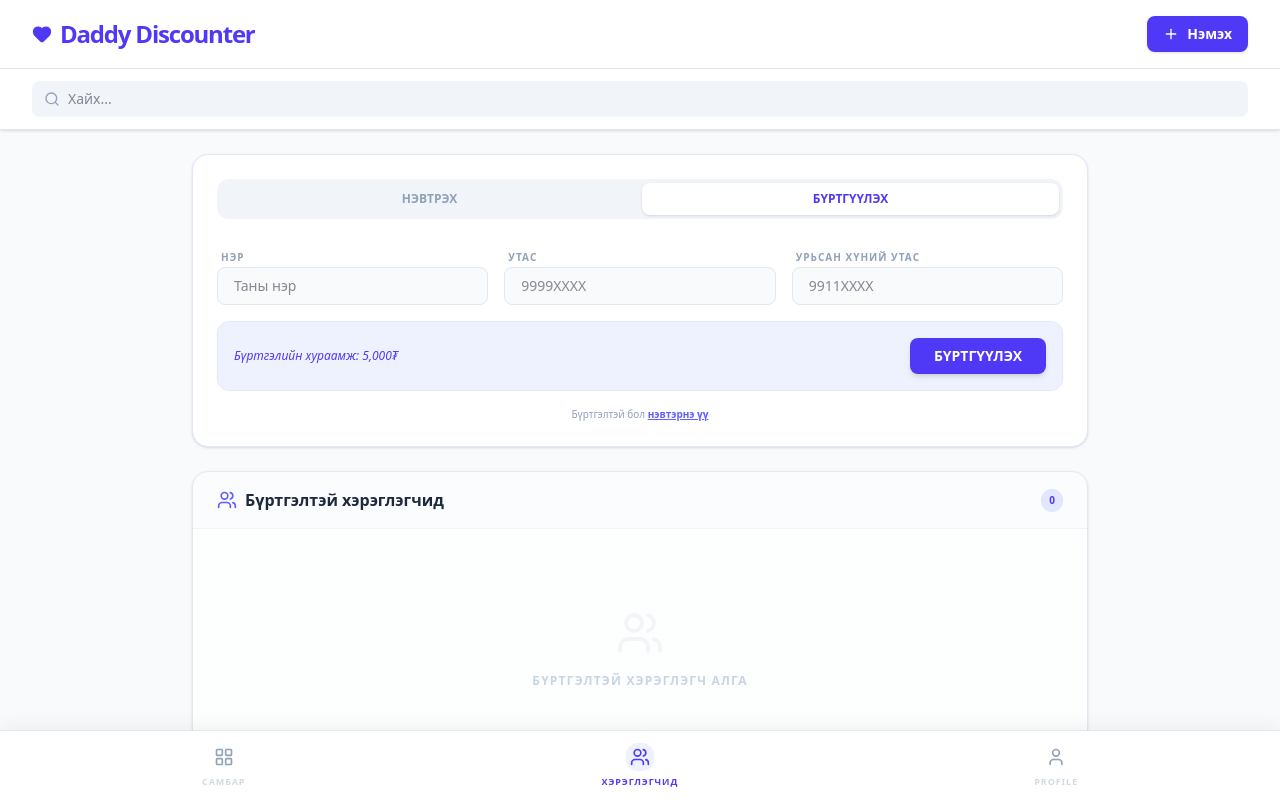
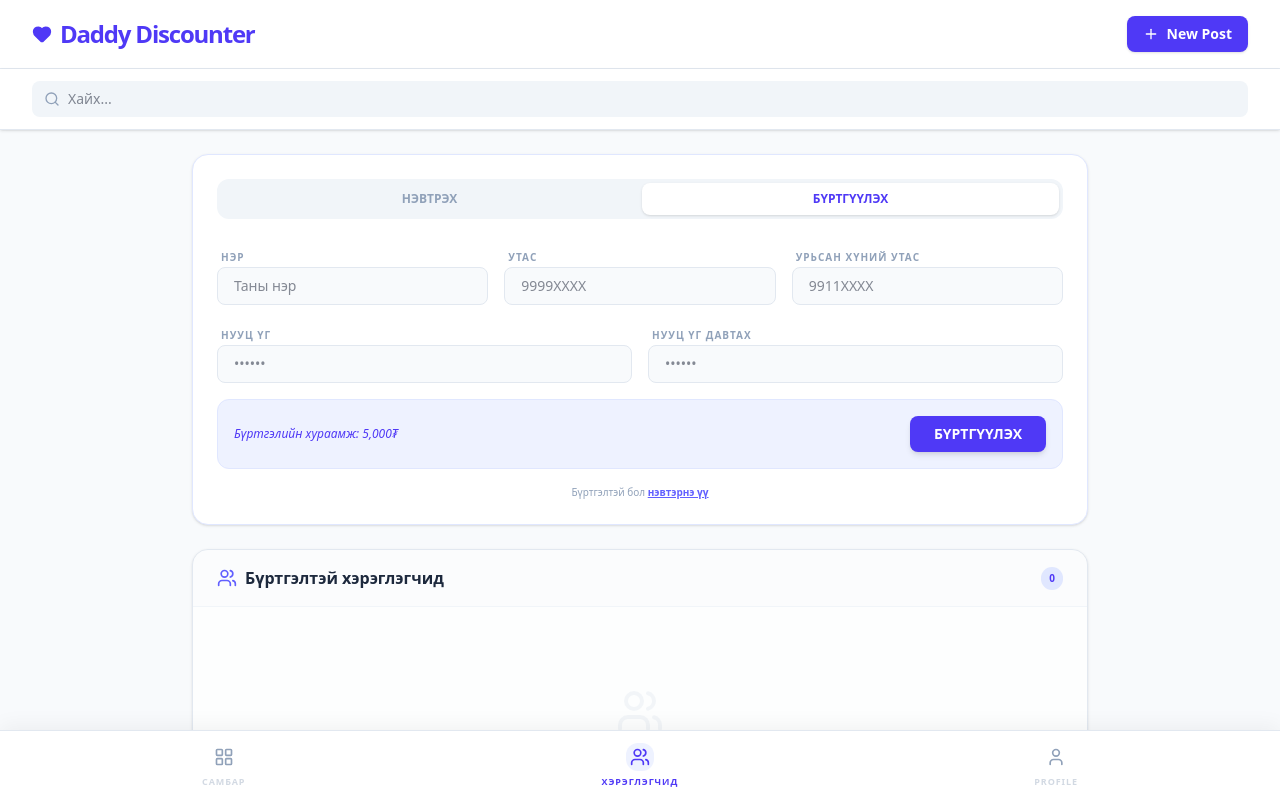
Before and after one commit to waterparkmongolia/daddydiscount, a React (Vite) app: page / in a window 1280 px wide. Both pictures are taken after a click on the button "ХЭРЭГЛЭГЧИД". Shown: the top 800 px of the page. Built offline with nearby package versions, Linux system fonts and the light colour scheme.

Commit message:
Add password fields to register/login, rename New Post button

```diff
--- a/src/App.tsx
+++ b/src/App.tsx
@@ -25,6 +25,9 @@ export default function App() {
   const [regInvitedBy, setRegInvitedBy] = useState('');
   const [authMode, setAuthMode] = useState<'login' | 'register'>('register');
   const [loginPhone, setLoginPhone] = useState('');
+  const [loginPassword, setLoginPassword] = useState('');
+  const [regPassword, setRegPassword] = useState('');
+  const [regConfirmPassword, setRegConfirmPassword] = useState('');
 
   const [superSupportId, setSuperSupportId] = useState<string | null>(null);
   const [inviteId, setInviteId] = useState<string | null>(null);
@@ -375,10 +378,25 @@ export default function App() {
   const handleRegister = (e: FormEvent) => {
     e.preventDefault();
     if (!regPhone || !regName) return;
+    if (regPassword.length < 6) {
+      alert('Нууц үг хамгийн багадаа 6 тэмдэгт байх ёстой.');
+      return;
+    }
+    if (regPassword !== regConfirmPassword) {
+      alert('Нууц үг таарахгүй байна. Дахин оруулна уу.');
+      return;
+    }
+    const alreadyExists = registeredUsers.some(u => u.phone.replace(/\D/g, '') === regPhone.replace(/\D/g, ''));
+    if (alreadyExists) {
+      alert('Энэ дугаар бүртгэлтэй байна. Нэвтэрнэ үү.');
+      setAuthMode('login');
+      return;
+    }
 
     const data = {
       name: regName,
       phone: regPhone,
+      password: regPassword,
       invitedBy: regInvitedBy,
       inviteId: inviteId
     };
@@ -400,6 +418,7 @@ export default function App() {
       id: crypto.randomUUID(),
       name: data.name,
       phone: cleanPhone,
+      password: data.password || '',
       invitedByPhone: cleanInvitedBy || null,
       createdAt: Date.now(),
     };
@@ -415,6 +434,8 @@ export default function App() {
     setRegName('');
     setRegPhone('');
     setRegInvitedBy('');
+    setRegPassword('');
+    setRegConfirmPassword('');
     setInviteId(null);
     alert("Амжилттай бүртгүүллээ!");
   };
@@ -428,14 +449,19 @@ export default function App() {
     e.preventDefault();
     const clean = loginPhone.replace(/\D/g, '');
     const found = registeredUsers.find(u => u.phone === clean);
-    if (found) {
-      setCurrentUser(found);
-      setLoginPhone('');
-      setActiveTab('profile');
-    } else {
+    if (!found) {
       alert('Энэ дугаараар бүртгэл олдсонгүй. Эхлээд бүртгүүлнэ үү.');
       setAuthMode('register');
+      return;
     }
+    if (found.password && found.password !== loginPassword) {
+      alert('Нууц үг буруу байна.');
+      return;
+    }
+    setCurrentUser(found);
+    setLoginPhone('');
+    setLoginPassword('');
+    setActiveTab('profile');
   };
 
   const formatSupport = (amount: number) => {
@@ -470,7 +496,7 @@ export default function App() {
           className="flex items-center justify-center gap-2 bg-indigo-600 hover:bg-indigo-700 text-white px-4 py-2 rounded-lg font-bold transition-all active:scale-95 shadow-sm text-sm"
         >
           <Plus className="w-4 h-4" />
-          Нэмэх
+          New Post
         </button>
       </header>
 
@@ -664,6 +690,17 @@ export default function App() {
                           placeholder="9999XXXX"
                         />
                       </div>
+                      <div className="space-y-1">
+                        <label className="text-[10px] font-bold text-slate-400 uppercase tracking-widest ml-1">Нууц үг</label>
+                        <input
+                          required
+                          type="password"
+                          value={loginPassword}
+                          onChange={(e) => setLoginPassword(e.target.value)}
+                          className="w-full px-4 py-3 bg-slate-50 border border-slate-200 rounded-lg text-sm focus:ring-2 focus:ring-indigo-500 outline-none"
+                          placeholder="••••••"
+                        />
+                      </div>
                       <button type="submit" className="w-full py-3 bg-indigo-600 text-white rounded-xl font-bold text-sm shadow-md active:scale-95 transition-all">
                         НЭВТРЭХ
                       </button>
@@ -712,6 +749,30 @@ export default function App() {
                             onChange={(e) => setRegInvitedBy(e.target.value)}
                             className="w-full px-4 py-2 bg-slate-50 border border-slate-200 rounded-lg text-sm focus:ring-2 focus:ring-indigo-500 outline-none"
                             placeholder="9911XXXX"
+                          />
+                        </div>
+                      </div>
+                      <div className="grid grid-cols-1 md:grid-cols-2 gap-4">
+                        <div className="space-y-1">
+                          <label className="text-[10px] font-bold text-slate-400 uppercase tracking-widest ml-1">Нууц үг</label>
+                          <input
+                            required
+                            type="password"
+                            value={regPassword}
+                            onChange={(e) => setRegPassword(e.target.value)}
+                            className="w-full px-4 py-2 bg-slate-50 border border-slate-200 rounded-lg text-sm focus:ring-2 focus:ring-indigo-500 outline-none"
+                            placeholder="••••••"
+                          />
+                        </div>
+                        <div className="space-y-1">
+                          <label className="text-[10px] font-bold text-slate-400 uppercase tracking-widest ml-1">Нууц үг давтах</label>
+                          <input
+                            required
+                            type="password"
+                            value={regConfirmPassword}
+                            onChange={(e) => setRegConfirmPassword(e.target.value)}
+                            className={`w-full px-4 py-2 bg-slate-50 border rounded-lg text-sm focus:ring-2 focus:ring-indigo-500 outline-none ${regConfirmPassword && regPassword !== regConfirmPassword ? 'border-red-300 bg-red-50' : 'border-slate-200'}`}
+                            placeholder="••••••"
                           />
                         </div>
                       </div>
@@ -900,7 +961,7 @@ export default function App() {
               className="relative w-full max-w-md bg-white rounded-2xl p-8 shadow-2xl border border-slate-200"
             >
               <div className="flex justify-between items-center mb-6">
-                <h2 className="text-xl font-bold text-slate-800">Шинэ хэрэглэгч нэмэх</h2>
+                <h2 className="text-xl font-bold text-slate-800">Шинэ Хэрэглэгч Нэмэх — New Post</h2>
                 <button onClick={() => setIsModalOpen(false)} className="p-2 hover:bg-slate-100 rounded-lg transition-colors">
                   <X className="w-5 h-5 text-slate-400" />
                 </button>
@@ -1090,6 +1151,30 @@ export default function App() {
                             placeholder="9911-XXXX"
                         />
                     </div>
+                    <div className="grid grid-cols-2 gap-3">
+                        <div className="space-y-1.5">
+                            <label className="text-[10px] font-bold uppercase tracking-widest text-slate-400 ml-1">Нууц үг</label>
+                            <input
+                                required
+                                type="password"
+                                value={regPassword}
+                                onChange={(e) => setRegPassword(e.target.value)}
+                                className="w-full px-4 py-2 border border-slate-200 rounded-lg focus:ring-2 focus:ring-indigo-500 outline-none text-sm"
+                                placeholder="••••••"
+                            />
+                        </div>
+                        <div className="space-y-1.5">
+                            <label className="text-[10px] font-bold uppercase tracking-widest text-slate-400 ml-1">Нууц үг давтах</label>
+                            <input
+                                required
+                                type="password"
+                                value={regConfirmPassword}
+                                onChange={(e) => setRegConfirmPassword(e.target.value)}
+                                className={`w-full px-4 py-2 border rounded-lg focus:ring-2 focus:ring-indigo-500 outline-none text-sm ${regConfirmPassword && regPassword !== regConfirmPassword ? 'border-red-300 bg-red-50' : 'border-slate-200'}`}
+                                placeholder="••••••"
+                            />
+                        </div>
+                    </div>
                     <div className="p-4 bg-emerald-50 border border-emerald-100 rounded-xl flex items-center justify-between">
                         <div className="flex flex-col">
                             <span className="text-[10px] font-bold text-emerald-700 uppercase tracking-wider">Бүртгэлийн хураамж</span>
--- a/src/types.ts
+++ b/src/types.ts
@@ -18,6 +18,7 @@ export interface RegisteredUser {
   id: string;
   name: string;
   phone: string;
+  password: string;
   invitedByPhone: string;
   createdAt: number;
 }
```
